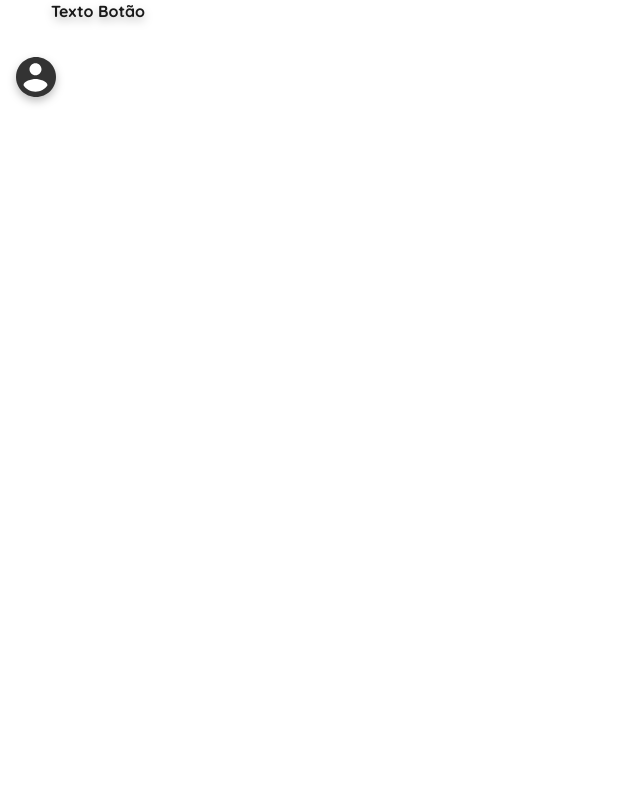
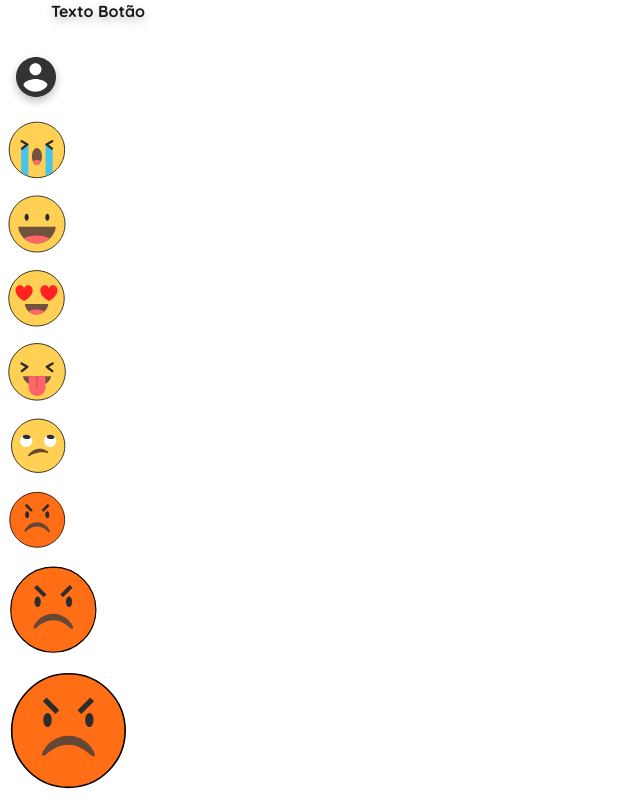
Before and after one commit to ICEI-PUC-Minas-PMV-ADS/pmv-ads-2023-1-e4-proj-infra-t3-grupo5-planner, a React (Create React App) app in the folder frontend/: page / in a window 1280 px wide. Shown: the part 900-1707 px from the top of the page, without its empty margins (0-640 px from the left). Before the commit the page ends 1021 px from the top, so only its background shows below. Built offline with nearby package versions, Linux system fonts and the light colour scheme.

Commit message:
Adiciona as visualizações dos emojis em diferentes tamanhos

```diff
--- a/frontend/src/App.js
+++ b/frontend/src/App.js
@@ -1,6 +1,7 @@
 import React from "react";
 import Text from "./components/Text/Text";
 import Button from "./components/Button/Button";
+import Mood from "./components/Mood/Mood";
 
 function App() {
   return (
@@ -24,7 +25,14 @@ function App() {
         <Button id="close-button" closeIcon textId="button-black-text" text=""/>
         <Button id="text-button" textId="button-black-text" text="Texto Botão"/>
         <Button profileIcon id="profile-picture" text=""/>
-
+        <Mood id="small-mood" mood="sad"/>
+        <Mood id="small-mood" mood="happy"/>
+        <Mood id="small-mood" mood="inLove"/>
+        <Mood id="small-mood" mood="playful"/>
+        <Mood id="small-mood" mood="worried"/>
+        <Mood id="small-mood" mood="angry"/>
+        <Mood id="medium-mood" mood="angry"/>
+        <Mood id="big-mood" mood="angry"/>
       </header>
     </div>
   );
```
